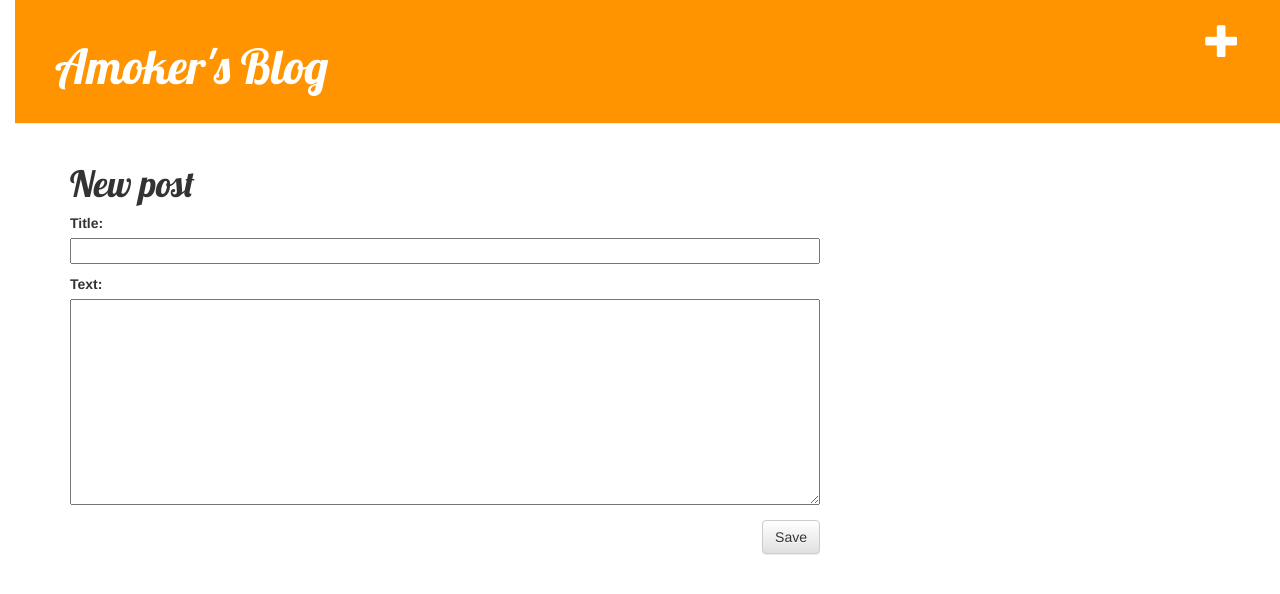
After one commit to amoker/my-first-blog, a Django app: page /post/new/ in a window 1280 px wide. The commit adds this page. Shown: the top 594 px of the page. Run offline with Django 3.2, Linux system fonts and the light colour scheme; the visitor is signed in with stand-in values (Sample User, id 1); some libraries are stand-ins or nearby versions.

Commit message:
finish tutorial in djangogirls

```diff
--- /dev/null
+++ b/blog/forms.py
@@ -0,0 +1,8 @@
+from django import forms
+from .models import Post
+
+class PostForm(forms.ModelForm):
+
+    class Meta:
+        model = Post
+        fields = ('title', 'text',)
--- /dev/null
+++ b/blog/static/css/blog.css
@@ -0,0 +1,54 @@
+h1 a{
+    color: #FCA205;
+    font-family: 'Lobster';
+}
+body{
+    padding-left: 15px;
+}
+.page-header {
+    background-color: #ff9400;
+    margin-top: 0;
+    padding: 20px 20px 20px 40px;
+}
+
+.page-header h1, .page-header h1 a, .page-header h1 a:visited, .page-header h1 a:active {
+    color: #ffffff;
+    font-size: 36pt;
+    text-decoration: none;
+}
+
+.content {
+    margin-left: 40px;
+}
+
+h1, h2, h3, h4 {
+    font-family: 'Lobster', cursive;
+}
+
+.date {
+    float: right;
+    color: #828282;
+}
+
+.save {
+    float: right;
+}
+
+.post-form textarea, .post-form input {
+    width: 100%;
+}
+
+.top-menu, .top-menu:hover, .top-menu:visited {
+    color: #ffffff;
+    float: right;
+    font-size: 26pt;
+    margin-right: 20px;
+}
+
+.post {
+    margin-bottom: 70px;
+}
+
+.post h1 a, .post h1 a:visited {
+    color: #000000;
+}
--- /dev/null
+++ b/blog/templates/blog/base.html
@@ -0,0 +1,28 @@
+<!DOCTYPE html>
+{% load staticfiles %}
+<html lang="en">
+<head>
+    <meta charset="UTF-8">
+    <title>Amoker's Secrets</title>
+    <link rel="stylesheet" href="//maxcdn.bootstrapcdn.com/bootstrap/3.2.0/css/bootstrap.min.css">
+    <link rel="stylesheet" href="//maxcdn.bootstrapcdn.com/bootstrap/3.2.0/css/bootstrap-theme.min.css">
+    <link rel="stylesheet" href="{% static 'css/blog.css' %}">
+    <link href="//fonts.googleapis.com/css?family=Lobster&subset=latin,latin-ext" rel="stylesheet" type="text/css">
+</head>
+<body>
+        <div class="page-header">
+            {% if user.is_authenticated %}
+                <a href="{% url 'post_new' %}" class="top-menu"><span class="glyphicon glyphicon-plus"></span></a>
+            {% endif %}
+            <h1><a href="">Amoker's Blog</a></h1>
+        </div>
+        <div class="content container">
+            <div class="row">
+                <div class="col-md-8">
+                    {% block content %}
+                    {% endblock %}
+                </div>
+            </div>
+        </div>
+    </body>
+</html>
--- /dev/null
+++ b/blog/templates/blog/post_edit.html
@@ -0,0 +1,9 @@
+{% extends 'blog/base.html' %}
+
+{% block content %}
+    <h1>New post</h1>
+    <form method="POST" class="post-form">{% csrf_token %}
+        {{ form.as_p }}
+        <button type="submit" class="save btn btn-default">Save</button>
+    </form>
+{% endblock %}
--- a/blog/urls.py
+++ b/blog/urls.py
@@ -4,4 +4,7 @@ from . import views
 
 urlpatterns = [
     url(r'^$', views.post_list, name='post_list'),
+    url(r'^post/(?P<pk>[0-9]+)/$', views.post_detail, name='post_detail'),
+    url(r'^post/new/$', views.post_new, name='post_new'),
+    url(r'^post/(?P<pk>[0-9]+)/edit/$', views.post_edit, name='post_edit'),
 ]
--- a/blog/views.py
+++ b/blog/views.py
@@ -1,4 +1,43 @@
-from django.shortcuts import render
+from django.shortcuts import render, get_object_or_404, redirect
+from django.utils import timezone
+from .models import Post
+from .forms import PostForm
 
+
+# 这就是 views 应该做的：连接模型和模板。
+# 在我们的 post_list 视图 中我们需要获取我们想要显示的模型，并将它们传递到模板中去。
+#  所以基本上在views中，我们决定什么 （模型） 将显示在模板中。
 def post_list(request):
-    return render(request, 'blog/post_list.html', {})
+    posts = Post.objects.filter(published_date__lte=timezone.now()).order_by('published_date')
+    return render(request, 'blog/post_list.html', {'posts': posts})
+
+def post_detail(request, pk):
+    post = get_object_or_404(Post, pk=pk)
+    return render(request, 'blog/post_detail.html', {'post': post})
+
+def post_new(request):
+    if request.method == "POST":
+        form = PostForm(request.POST)
+        if form.is_valid():
+            post = form.save(commit=False)
+            post.author = request.user
+            post.published_date = timezone.now()
+            post.save()
+            return redirect('post_detail', pk=post.pk)
+    else:
+        form = PostForm()
+    return render(request, 'blog/post_edit.html', {'form': form})
+
+def post_edit(request, pk):
+    post = get_object_or_404(Post, pk=pk)
+    if request.method == "POST":
+        form = PostForm(request.POST, instance=post)
+        if form.is_valid():
+            post = form.save(commit=False)
+            post.author = request.user
+            post.published_date = timezone.now()
+            post.save()
+            return redirect('post_detail', pk=post.pk)
+    else:
+        form = PostForm(instance=post)
+    return render(request, 'blog/post_edit.html', {'form': form})
```
Also changed, not shown: blog/templates/blog/post_detail.html (added, +14 -0 lines), blog/templates/blog/post_list.html (+12 -23 lines).
